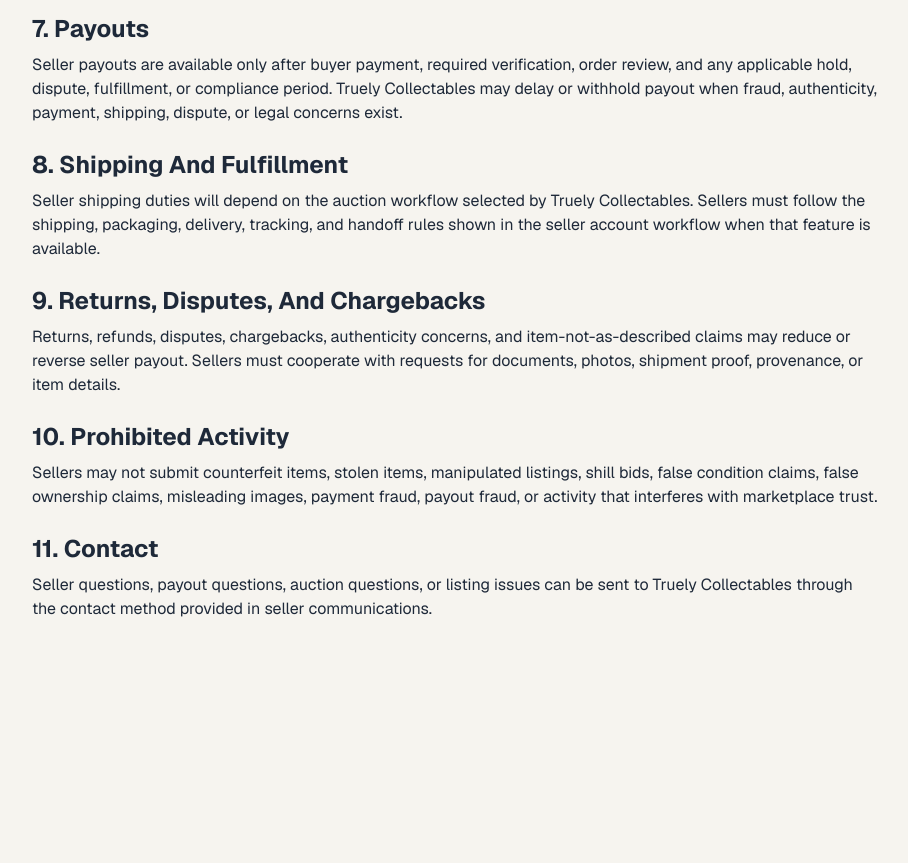
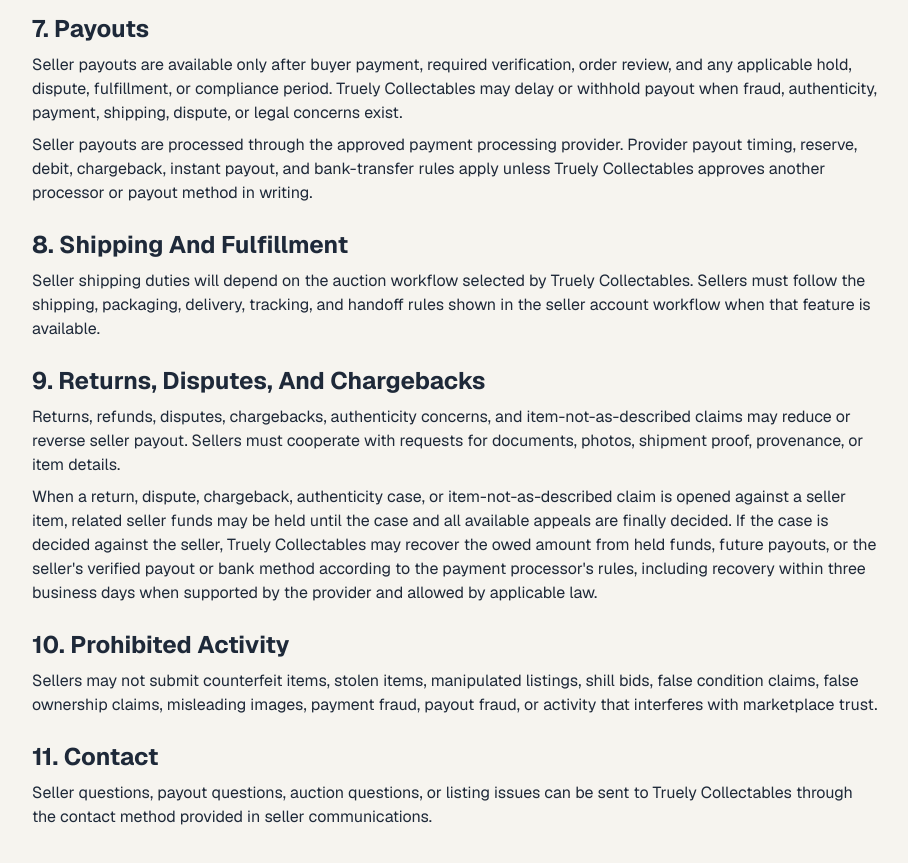
Before and after one commit to TruelyCollectables/truely-collectables, a Next.js app: page /seller-terms in a window 1280 px wide. Shown: the part 980-1843 px from the top of the page, without its empty margins (184-1092 px from the left). Before the commit the page ends 1641 px from the top, so only its background shows below. Built offline with nearby package versions, Linux system fonts and the light colour scheme.

Commit message:
Update seller policy and manual watermark

```diff
--- a/scripts/build-manual-pdf.mjs
+++ b/scripts/build-manual-pdf.mjs
@@ -172,6 +172,7 @@ const browserCandidates = [
 const browserPath = browserCandidates.find((candidate) => fs.existsSync(candidate));
 const body = renderMarkdown(markdown);
 const generatedAt = new Date().toISOString().slice(0, 10);
+const watermarkText = "Property of Dag Danky Holdings LLC.";
 
 const html = `<!doctype html>
 <html lang="en">
@@ -293,9 +294,29 @@ const html = `<!doctype html>
       font-size: 8.5pt;
       margin-bottom: 0.18in;
     }
+
+    .page-watermark {
+      color: rgba(17, 24, 39, 0.08);
+      font-size: 42pt;
+      font-weight: 700;
+      left: 50%;
+      letter-spacing: 0.08em;
+      line-height: 1.1;
+      pointer-events: none;
+      position: fixed;
+      text-align: center;
+      text-transform: uppercase;
+      top: 50%;
+      transform: translate(-50%, -50%) rotate(-52deg) scaleX(1.18);
+      transform-origin: center;
+      white-space: nowrap;
+      width: 14in;
+      z-index: 0;
+    }
   </style>
 </head>
 <body>
+  <div class="page-watermark">${escapeHtml(watermarkText)}</div>
   <div class="print-meta">Generated ${generatedAt} from docs/TCOS_OPERATOR_MANUAL.md</div>
   ${body}
 </body>
--- a/src/app/seller-terms/page.tsx
+++ b/src/app/seller-terms/page.tsx
@@ -99,6 +99,12 @@ export default function SellerTermsPage() {
             withhold payout when fraud, authenticity, payment, shipping,
             dispute, or legal concerns exist.
           </p>
+          <p className="mt-2">
+            Seller payouts are processed through the approved payment processing
+            provider. Provider payout timing, reserve, debit, chargeback,
+            instant payout, and bank-transfer rules apply unless Truely
+            Collectables approves another processor or payout method in writing.
+          </p>
         </section>
 
         <section>
@@ -118,6 +124,17 @@ export default function SellerTermsPage() {
             item-not-as-described claims may reduce or reverse seller payout.
             Sellers must cooperate with requests for documents, photos,
             shipment proof, provenance, or item details.
+          </p>
+          <p className="mt-2">
+            When a return, dispute, chargeback, authenticity case, or
+            item-not-as-described claim is opened against a seller item, related
+            seller funds may be held until the case and all available appeals
+            are finally decided. If the case is decided against the seller,
+            Truely Collectables may recover the owed amount from held funds,
+            future payouts, or the seller&apos;s verified payout or bank method
+            according to the payment processor&apos;s rules, including recovery
+            within three business days when supported by the provider and
+            allowed by applicable law.
           </p>
         </section>
 
```
Also changed, not shown: 5 other files (tests, documents, lock files or other folders).
